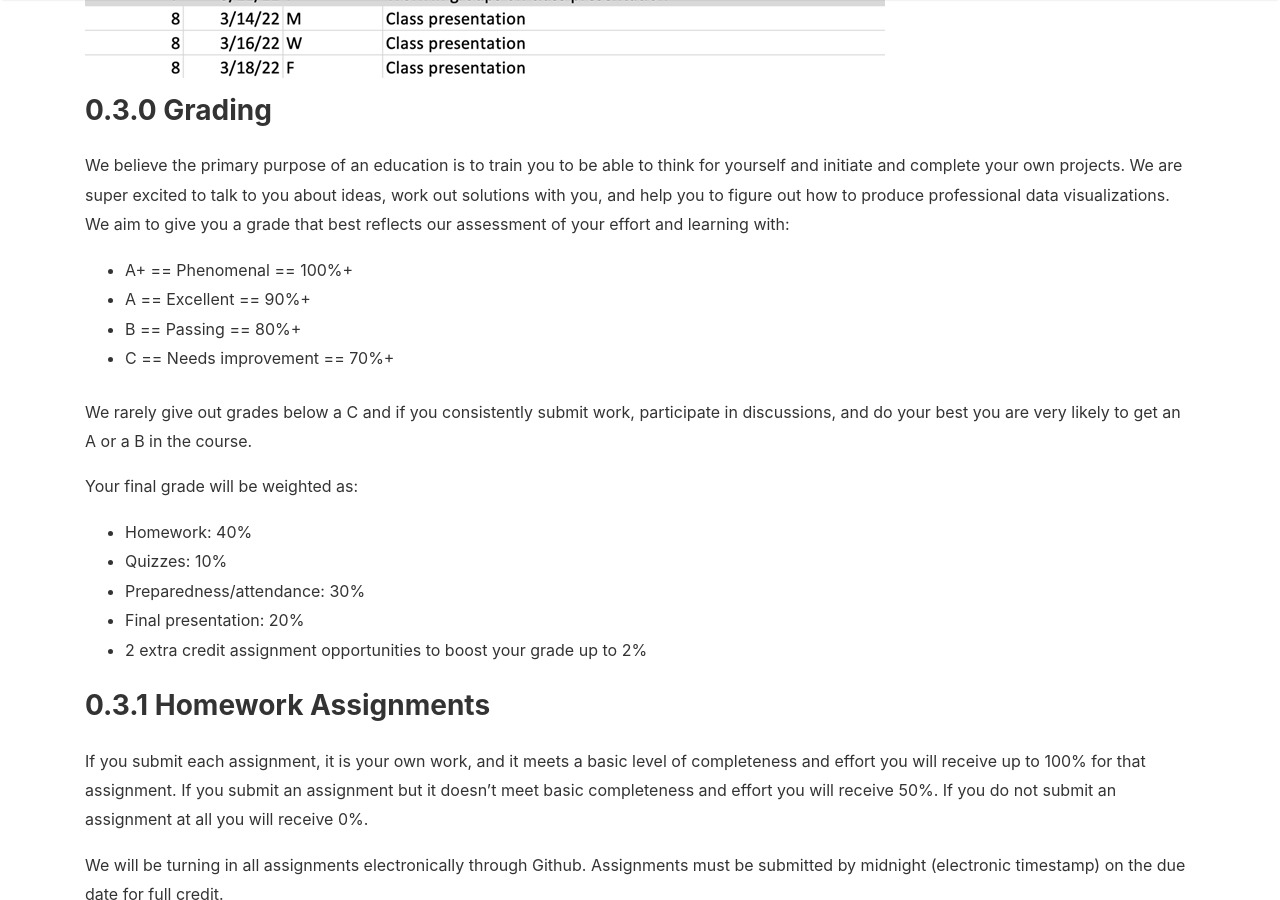
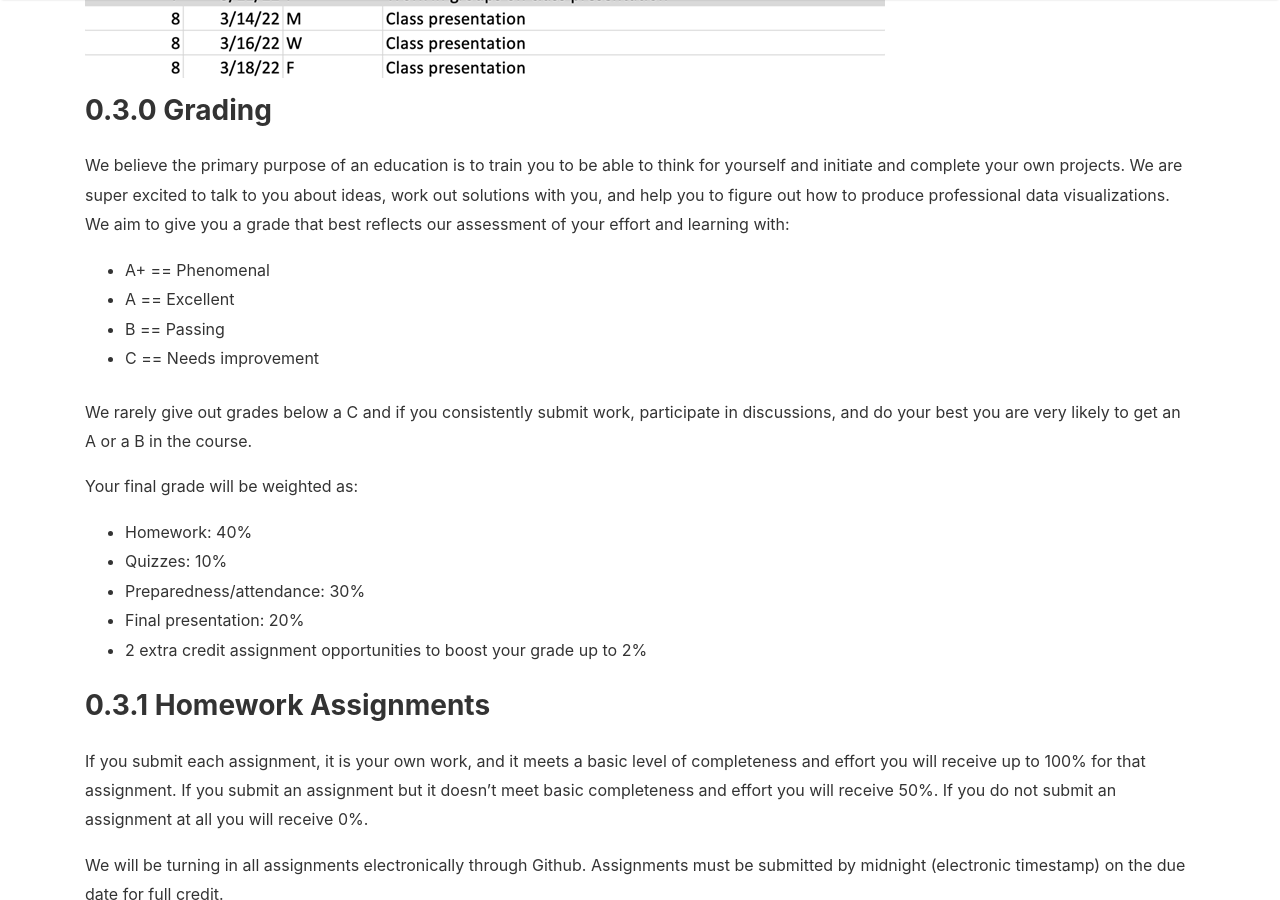
Before and after one commit to JEFworks-Lab/genomic-data-visualization-2022, a Jekyll site: the page built from _course/0-welcome-and-introductions.md, in a window 1280 px wide and 900 px high, scrolled down 3075 px. Built offline with Jekyll 4.4.1, drawn with Linux system fonts in a browser that asks for light colours; nearby versions of some CDN libraries.

Commit message:
update syllabus

```diff
--- a/_course/0-welcome-and-introductions.md
+++ b/_course/0-welcome-and-introductions.md
@@ -57,10 +57,10 @@ Virtual Office Hours: Fridays after class and by appointment. Location: Zoom.
 ### 0.3.0 Grading
 
 We believe the primary purpose of an education is to train you to be able to think for yourself and initiate and complete your own projects. We are super excited to talk to you about ideas, work out solutions with you, and help you to figure out how to produce professional data visualizations. We aim to give you a grade that best reflects our assessment of your effort and learning with:
-- A+ == Phenomenal == 100%+
-- A == Excellent == 90%+
-- B == Passing == 80%+
-- C == Needs improvement == 70%+
+- A+ == Phenomenal
+- A == Excellent
+- B == Passing
+- C == Needs improvement
 
 We rarely give out grades below a C and if you consistently submit work, participate in discussions, and do your best you are very likely to get an A or a B in the course.
 
```
